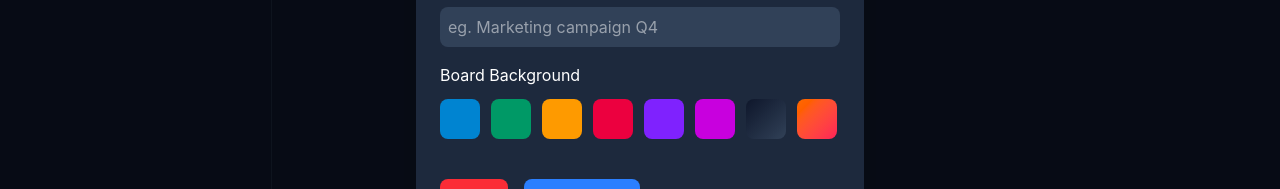
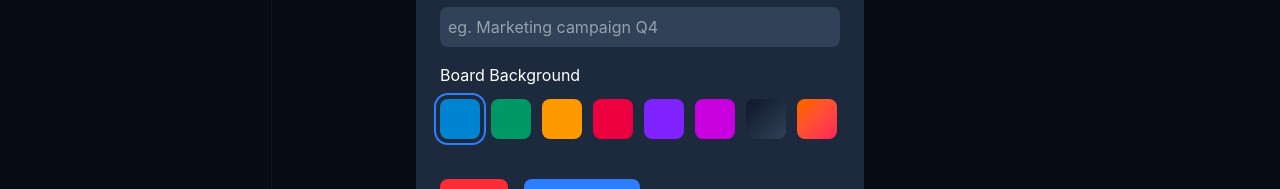
Before and after one commit to shubhamv2/project-management-app, a React (Vite) app: page / in a window 1280 px wide. Both pictures are taken after a click on the button 1236 px from the left and 108 px from the top of the page. Shown: the part 335-524 px from the top of the page. Built offline with nearby package versions, Linux system fonts and the light colour scheme.

Commit message:
feat: implement board background color selector

```diff
--- /dev/null
+++ b/src/features/board/components/BoardColorSelector.jsx
@@ -0,0 +1,19 @@
+const BoardColorSelector = ({boardColors, selectedColor, handleColorSelect}) => {
+    return (
+        <div>
+            <label className="block mb-3 text-md">Board Background </label>
+            <div className="grid grid-cols-4 gap-2 sm:grid-cols-8">
+                {
+                    boardColors.map(color => {
+                        const isColorSelected = selectedColor.id === color.id;
+                        return (<button onClick={() => handleColorSelect(color)} key={color.id} className={`${color.twClass} ${isColorSelected && "outline-2 outline-offset-4  outline-blue-500"} h-10 w-10 rounded-lg`}>
+                        </button>)
+                    })
+
+                }
+            </div>
+        </div>
+    )
+}
+
+export default BoardColorSelector;
--- a/src/features/board/components/CreateBoardModal.jsx
+++ b/src/features/board/components/CreateBoardModal.jsx
@@ -1,31 +1,23 @@
+import { useState } from "react";
 import Modal from "../../../components/Modal";
+import BoardColorSelector from "./BoardColorSelector";
 
-const CreateBoardModal = ({ isOpen, onClose, boardColors }) => {
+const CreateBoardModal = ({ isOpen, onClose, boardColors,handleCreateBoard, boardForm, setBoardForm}) => {
+    const handleColorSelect = (color) =>{
+        setBoardForm((prev)=>({...prev,selectedColor:color}));
+    }
     return (
         <Modal title="Create New Board" isOpen={isOpen} onClose={onClose}>
             <div className="space-y-4">
                 <div>
                     <label className="block mb-1 text-md" htmlFor="title">Board Title</label>
-                    <input className="w-full outline-none bg-slate-700 p-2 rounded-lg" type="text" placeholder="eg. Marketing campaign Q4" />
+                    <input value={boardForm.title} onChange={(e)=>setBoardForm(prev=>({...prev,title:e.target.value}))} className="w-full outline-none bg-slate-700 p-2 rounded-lg" type="text" placeholder="eg. Marketing campaign Q4" />
                 </div>
-
-                <div>
-                    <label className="block mb-3 text-md">Board Background </label>
-                    <div className="grid grid-cols-4 gap-2 sm:grid-cols-8">
-                        {
-                            boardColors.map(color=>(
-                                <button key={color.id} className={`${color.twClass} h-10 w-10 rounded-lg`}>
-
-                                </button>
-                            ))
-
-                        }
-                    </div>
-                </div>
+                <BoardColorSelector boardColors={boardColors} selectedColor={boardForm.selectedColor} handleColorSelect={handleColorSelect}/>
 
                 <div className="flex gap-4 mt-10">
                     <button className="bg-red-500 p-2 rounded-lg" onClick={onClose}>Cancel</button>
-                    <button className="bg-blue-500 p-2 rounded-lg">Create Board</button>
+                    <button onClick={handleCreateBoard} className="bg-blue-500 p-2 rounded-lg">Create Board</button>
                 </div>
             </div>
         </Modal>
--- a/src/pages/HomePage.jsx
+++ b/src/pages/HomePage.jsx
@@ -2,34 +2,46 @@ import { SquarePlus } from "lucide-react";
 import BoardContainer from "../features/board/components/BoardContainer";
 import useBoard from "../features/board/hooks/useBoard";
 import { boardActions } from "../features/board/constant/boardActions";
-import { useState } from "react";
+import { useEffect, useState } from "react";
 import CreateBoardModal from "../features/board/components/CreateBoardModal";
 import { BOARD_COLORS } from "../features/board/constant/boardColors";
-const HomePage = () =>{
-    const {state, dispatch} = useBoard();
-    const [title, setTitle] = useState("");
+const HomePage = () => {
+    const { state, dispatch } = useBoard();
     const [modalOpen, setModalOpen] = useState(false);
-    const [colorId, setColorId] = useState(BOARD_COLORS[0].id)
 
-    const handleCreateBoard = () =>{
+    const [boardForm, setBoardForm] = useState({
+        title:"",
+        selectedColor:BOARD_COLORS[0],
+    })
+    const handleCreateBoard = () => {
+        if(!boardForm.title.trim()) return;
         dispatch({
-            type:boardActions.CREATE_BOARD,
-            payload:{
-                id:crypto.randomUUID(),
-                title,
-                color:"bg-pink-600",
-                listIds:[],
+            type: boardActions.CREATE_BOARD,
+            payload: {
+                id: crypto.randomUUID(),
+                title:boardForm.title,
+                color: boardForm.selectedColor.twClass,
+                listIds: [],
             }
         })
+        setModalOpen(false);
+        setBoardForm({
+            title:"",
+            selectedColor:BOARD_COLORS[0],
+        })
     }
-    return(
+
+    return (
         <div>
             <div className="flex items-center justify-between mb-8">
                 <h1 className="text-4xl font-bold ">Project Overview</h1>
-                <button onClick={()=>setModalOpen(true)} className="text-green-500"><SquarePlus size={40} strokeWidth={1}/></button>
+                <button onClick={() => setModalOpen(true)} className="text-green-500"><SquarePlus size={40} strokeWidth={1} /></button>
             </div>
-            <BoardContainer boards={state?.boards}/>
-            <CreateBoardModal isOpen={modalOpen} onClose={()=>setModalOpen(false)} boardColors={BOARD_COLORS}/>
+            <BoardContainer boards={state?.boards} />
+            <CreateBoardModal
+                handleCreateBoard={handleCreateBoard}
+                isOpen={modalOpen} onClose={() => setModalOpen(false)}
+                boardColors={BOARD_COLORS} boardForm={boardForm} setBoardForm={setBoardForm}/>
         </div>
     )
 }
```
